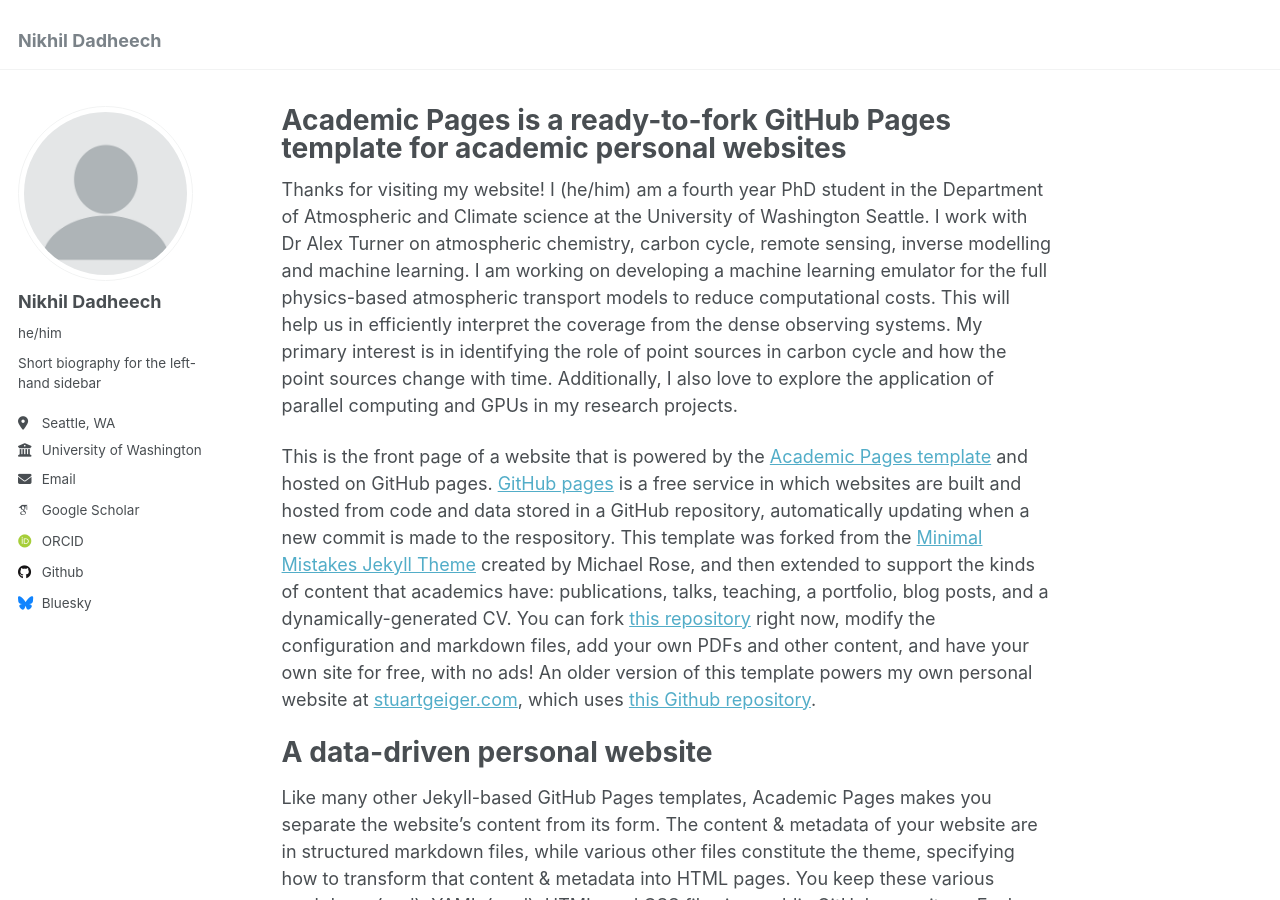
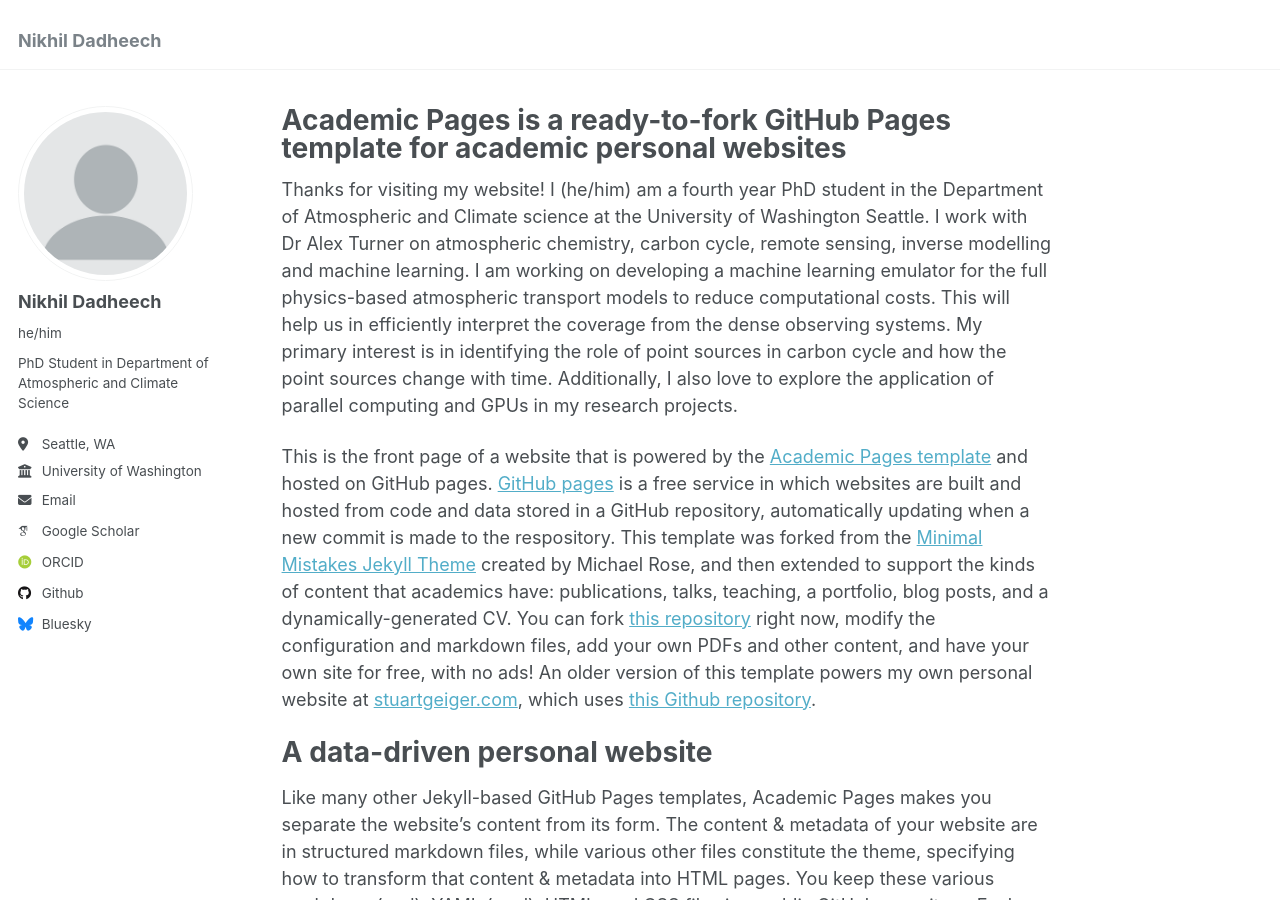
Before and after one commit to nd349/nd349.github.io, a Jekyll site: the page built from _pages/about.md, in a window 1280 px wide and 900 px high. Built offline with Jekyll 4.4.1, drawn with Linux system fonts in a browser that asks for light colours; some web fonts are replaced.

Commit message:
Update _config.yml

```diff
--- a/_config.yml
+++ b/_config.yml
@@ -24,7 +24,7 @@ author:
   avatar           : "profile.png"
   name             : "Nikhil Dadheech"
   pronouns         : "he/him"
-  bio              : "Short biography for the left-hand sidebar"
+  bio              : "PhD Student in Department of Atmospheric and Climate Science"
   location         : "Seattle, WA"
   employer         : "University of Washington"
   uri              : # URL
```
